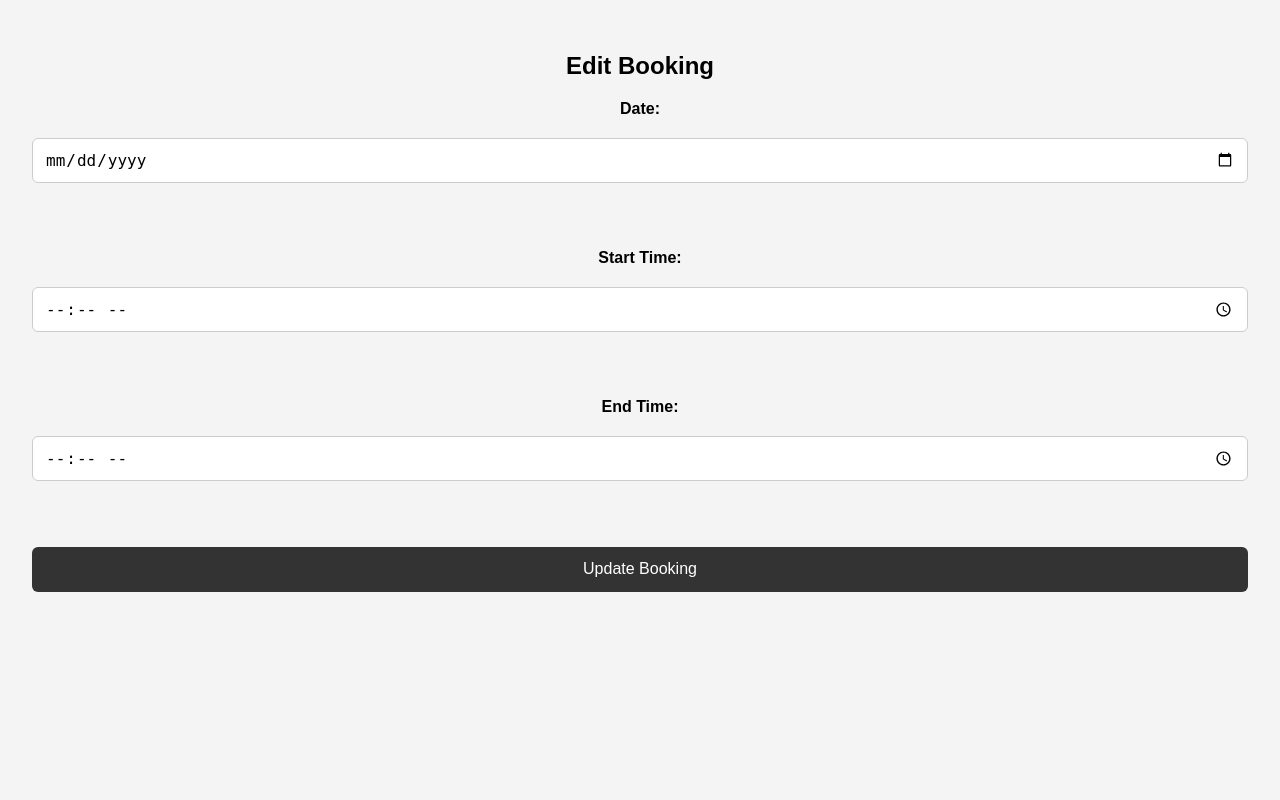
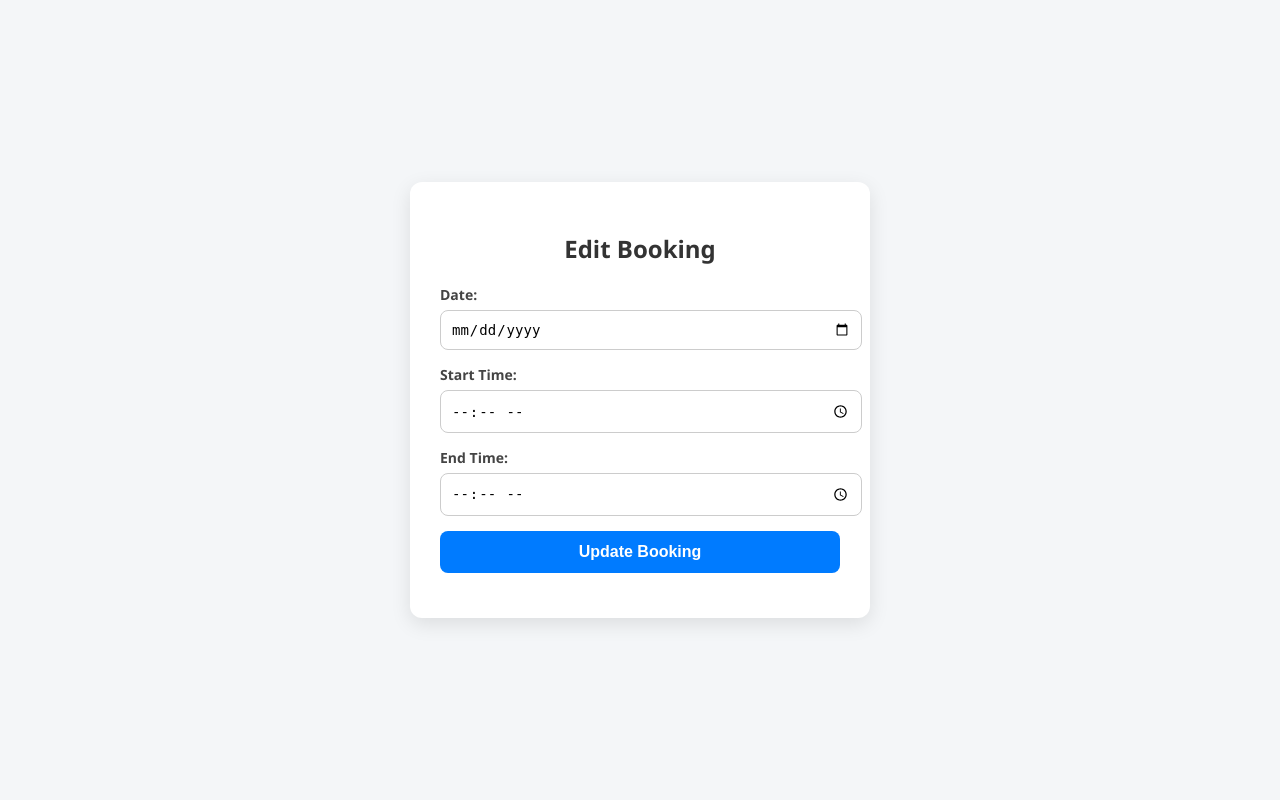
Before and after one commit to Dhanush9358/fastapi-project, a FastAPI app: template templates/edit_booking.html in a window 1280 px wide. Run offline with FastAPI, Linux system fonts and the light colour scheme; the template is opened without the code that fills it, so the values that code supplies are empty.

Commit message:
update edit page

```diff
--- a/templates/edit_booking.html
+++ b/templates/edit_booking.html
@@ -1,28 +1,112 @@
 <!DOCTYPE html>
-<html>
+<html lang="en">
 <head>
+  <meta charset="UTF-8">
+  <meta name="viewport" content="width=device-width, initial-scale=1.0">
   <title>Edit Booking</title>
-  <link rel="stylesheet" href="/static/style.css">
+  <style>
+    body {
+      font-family: 'Segoe UI', Tahoma, sans-serif;
+      background: #f4f6f8;
+      margin: 0;
+      padding: 0;
+      display: flex;
+      justify-content: center;
+      align-items: center;
+      height: 100vh;
+    }
+
+    .container {
+      background: #fff;
+      padding: 30px;
+      border-radius: 12px;
+      box-shadow: 0 6px 20px rgba(0, 0, 0, 0.1);
+      width: 100%;
+      max-width: 400px;
+    }
+
+    h2 {
+      text-align: center;
+      color: #333;
+      margin-bottom: 20px;
+    }
+
+    label {
+      font-size: 14px;
+      font-weight: bold;
+      color: #444;
+      display: block;
+      margin-bottom: 6px;
+    }
+
+    input[type="date"],
+    input[type="time"] {
+      width: 100%;
+      padding: 10px;
+      margin-bottom: 15px;
+      border: 1px solid #ccc;
+      border-radius: 8px;
+      font-size: 14px;
+      transition: border 0.3s;
+    }
+
+    input:focus {
+      border-color: #007bff;
+      outline: none;
+    }
+
+    button {
+      width: 100%;
+      padding: 12px;
+      background: #007bff;
+      color: white;
+      font-size: 16px;
+      font-weight: bold;
+      border: none;
+      border-radius: 8px;
+      cursor: pointer;
+      transition: background 0.3s;
+    }
+
+    button:hover {
+      background: #0056b3;
+    }
+
+    #message {
+      text-align: center;
+      margin-top: 15px;
+      font-size: 14px;
+    }
+
+    @media (max-width: 500px) {
+      .container {
+        padding: 20px;
+        margin: 10px;
+      }
+    }
+  </style>
 </head>
 <body>
+  <div class="container">
     <h2>Edit Booking</h2>
 
     <form id="editBookingForm">
       <input type="hidden" id="booking_id" value="{{ booking.id }}">
 
       <label for="date">Date:</label>
-    <input type="date" id="date" name="date" value="{{ booking.date }}" required><br><br>
+      <input type="date" id="date" name="date" value="{{ booking.date }}" required>
 
       <label for="start_time">Start Time:</label>
-    <input type="time" id="start_time" name="start_time" value="{{ booking.start_time }}" required><br><br>
+      <input type="time" id="start_time" name="start_time" value="{{ booking.start_time }}" required>
 
       <label for="end_time">End Time:</label>
-    <input type="time" id="end_time" name="end_time" value="{{ booking.end_time }}" required><br><br>
+      <input type="time" id="end_time" name="end_time" value="{{ booking.end_time }}" required>
 
       <button type="submit">Update Booking</button>
     </form>
 
-  <p id="message" style="color: green; font-weight: bold;"></p>
+    <p id="message"></p>
+  </div>
 
   <script>
     document.addEventListener("DOMContentLoaded", () => {
```
Lines whose indentation alone changed are shown as unchanged.
